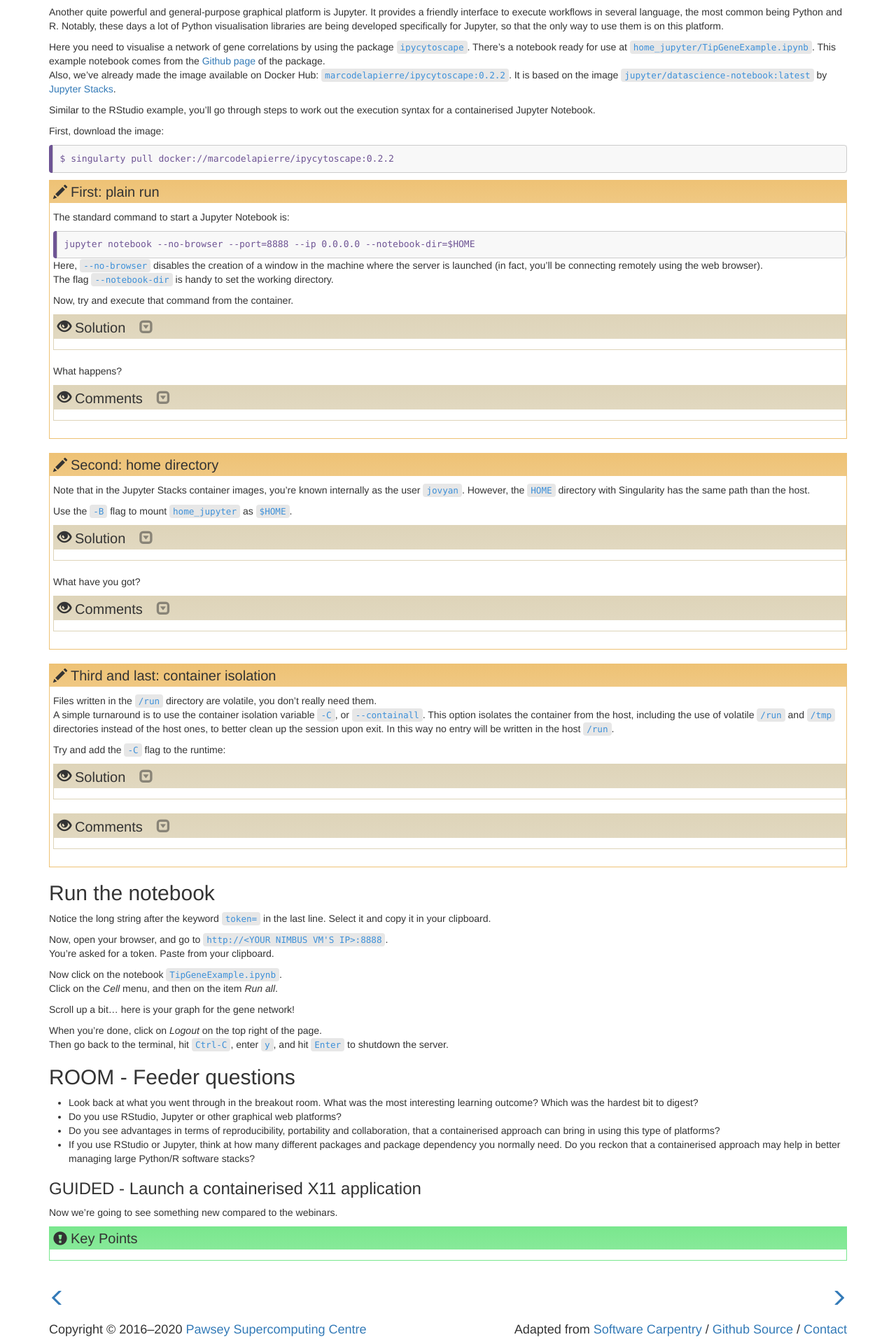
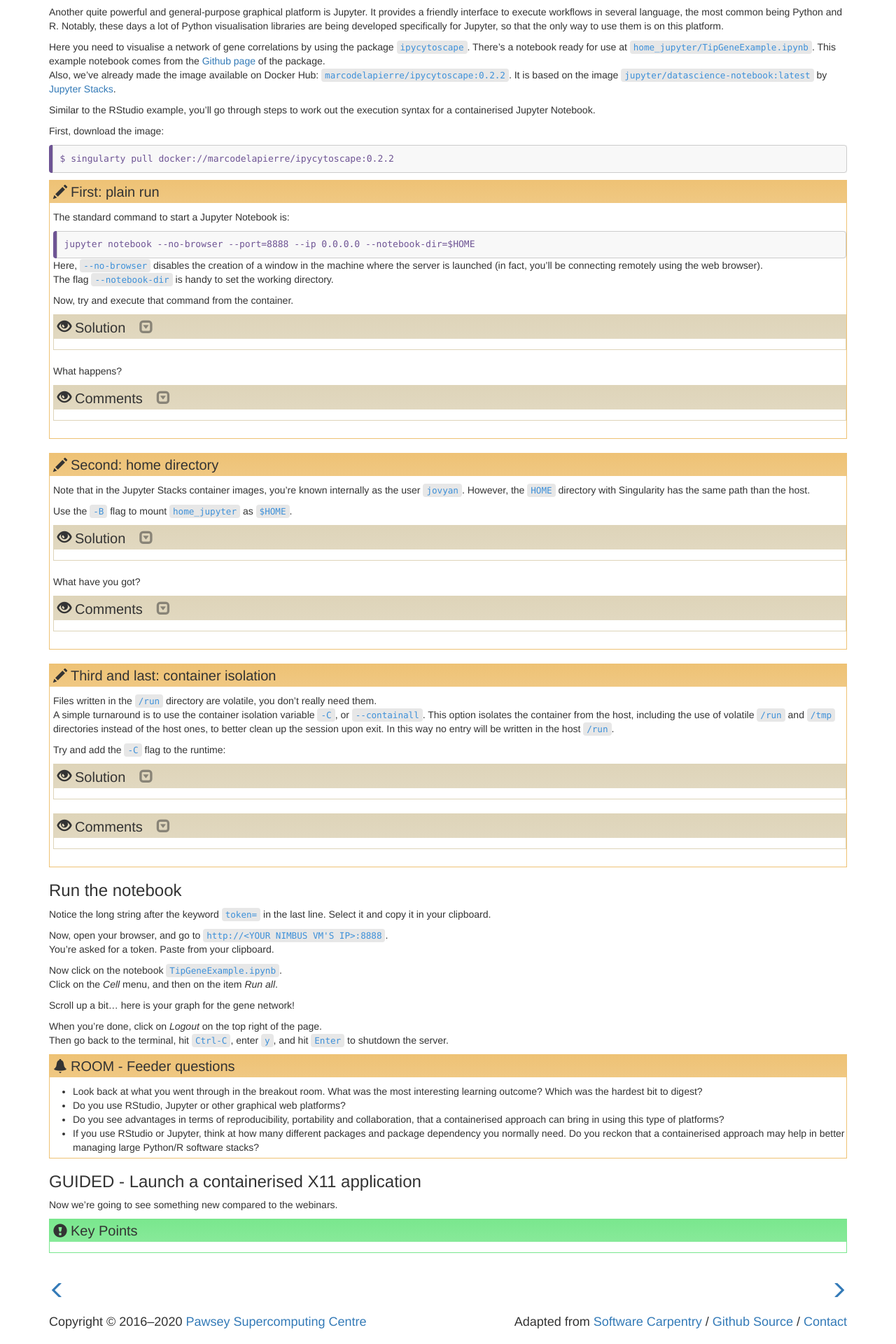
Before and after one commit to PawseySC/containers-bioinformatics-workshop, a Jekyll site: the page built from _episodes/4.graphical.md, in a window 1280 px wide. Shown: the part 3086-5006 px from the top of the page at 70% size. Built offline with Jekyll 4.4.1, drawn with Linux system fonts in a browser that asks for light colours.

Commit message:
fixes s2

```diff
--- a/_episodes/4.graphical.md
+++ b/_episodes/4.graphical.md
@@ -246,6 +246,7 @@ At the end, you'll also be able to re-run the phylogenetic tree script you alrea
 
 
 <!--
+
 > ## BONUS (HOME READING): One last addition, the temporary directory
 >
 > **SKIP THIS** if you're running short of time.
@@ -300,6 +301,7 @@ At the end, you'll also be able to re-run the phylogenetic tree script you alrea
 >
 > Finally, check the content of `/tmp` with `ls -l /tmp`: this time there are no `rstudio` entries.
 {: .challenge}
+
 -->
 
 
@@ -439,7 +441,7 @@ $ singularty pull docker://marcodelapierre/ipycytoscape:0.2.2
 {: .challenge}
 
 
-## Run the notebook
+### Run the notebook
 
 Notice the long string after the keyword `token=` in the last line.  Select it and copy it in your clipboard.
 
@@ -455,12 +457,13 @@ When you're done, click on *Logout* on the top right of the page.
 Then go back to the terminal, hit `Ctrl-C`, enter `y`, and hit `Enter` to shutdown the server.
 
 
-## ROOM - Feeder questions
-
-* Look back at what you went through in the breakout room.  What was the most interesting learning outcome?  Which was the hardest bit to digest?
-* Do you use RStudio, Jupyter or other graphical web platforms?
-* Do you see advantages in terms of reproducibility, portability and collaboration, that a containerised approach can bring in using this type of platforms?
-* If you use RStudio or Jupyter, think at how many different packages and package dependency you normally need.  Do you reckon that a containerised approach may help in better managing large Python/R software stacks?
+> ## ROOM - Feeder questions
+>
+> * Look back at what you went through in the breakout room.  What was the most interesting learning outcome?  Which was the hardest bit to digest?
+> * Do you use RStudio, Jupyter or other graphical web platforms?
+> * Do you see advantages in terms of reproducibility, portability and collaboration, that a containerised approach can bring in using this type of platforms?
+> * If you use RStudio or Jupyter, think at how many different packages and package dependency you normally need.  Do you reckon that a containerised approach may help in better managing large Python/R software stacks?
+{: .discussion}
 
 
 ### GUIDED - Launch a containerised X11 application
```
